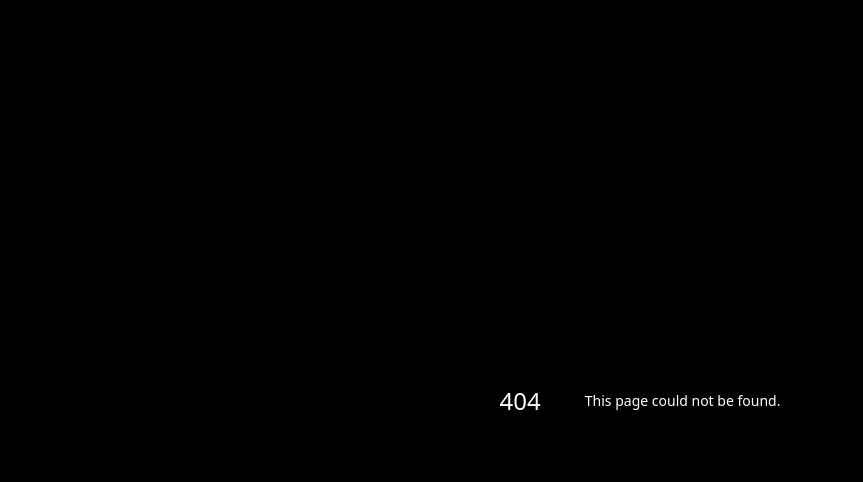
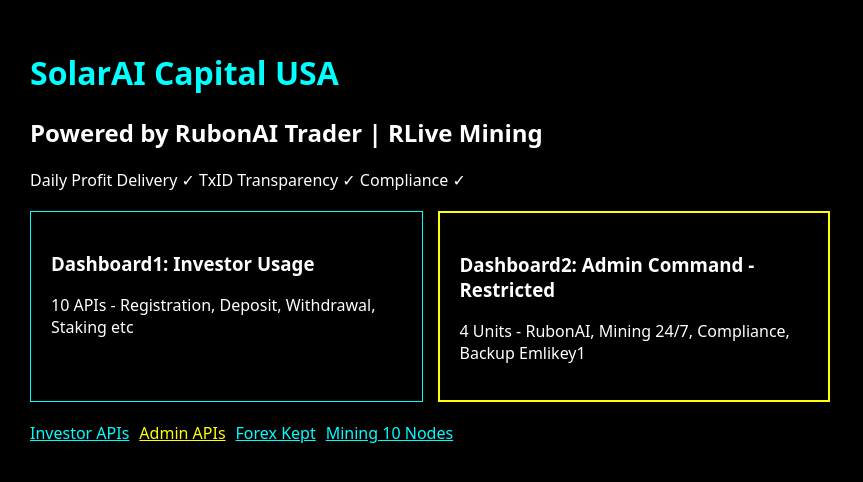
Before and after one commit to CryptolordUg/solarai-capital-usa, a Next.js app: page / in a window 1280 px wide. Before the commit this address had no page. Shown: the top 482 px of the page, without its empty margins (0-863 px from the left). Built offline with nearby package versions, Linux system fonts and the light colour scheme.

Commit message:
Create page.tsx

```diff
--- /dev/null
+++ b/app/page.tsx
@@ -0,0 +1,25 @@
+export default function Page() {
+  return (
+    <div style={{padding:"30px", background:"#000", color:"#fff", minHeight:"100vh", fontFamily:"system-ui"}}>
+      <h1 style={{color:"#0ff"}}>SolarAI Capital USA</h1>
+      <h2>Powered by RubonAI Trader | RLive Mining</h2>
+      <p>Daily Profit Delivery ✓ TxID Transparency ✓ Compliance ✓</p>
+      <div style={{display:"grid", gridTemplateColumns:"1fr 1fr", gap:"15px", marginTop:"20px", maxWidth:"800px"}}>
+        <a href="/investor" style={{border:"1px solid #0ff", padding:"20px", color:"#fff", textDecoration:"none"}}>
+          <h3>Dashboard1: Investor Usage</h3>
+          <p>10 APIs - Registration, Deposit, Withdrawal, Staking etc</p>
+        </a>
+        <a href="/admin" style={{border:"2px solid #ff0", padding:"20px", color:"#fff", textDecoration:"none"}}>
+          <h3>Dashboard2: Admin Command - Restricted</h3>
+          <p>4 Units - RubonAI, Mining 24/7, Compliance, Backup Emlikey1</p>
+        </a>
+      </div>
+      <div style={{marginTop:"20px"}}>
+        <a href="/api/investor" style={{color:"#0ff", marginRight:"10px"}}>Investor APIs</a>
+        <a href="/api/admin" style={{color:"#ff0", marginRight:"10px"}}>Admin APIs</a>
+        <a href="/api/forex" style={{color:"#0ff", marginRight:"10px"}}>Forex Kept</a>
+        <a href="/api/mining" style={{color:"#0ff"}}>Mining 10 Nodes</a>
+      </div>
+    </div>
+  );
+}
```
